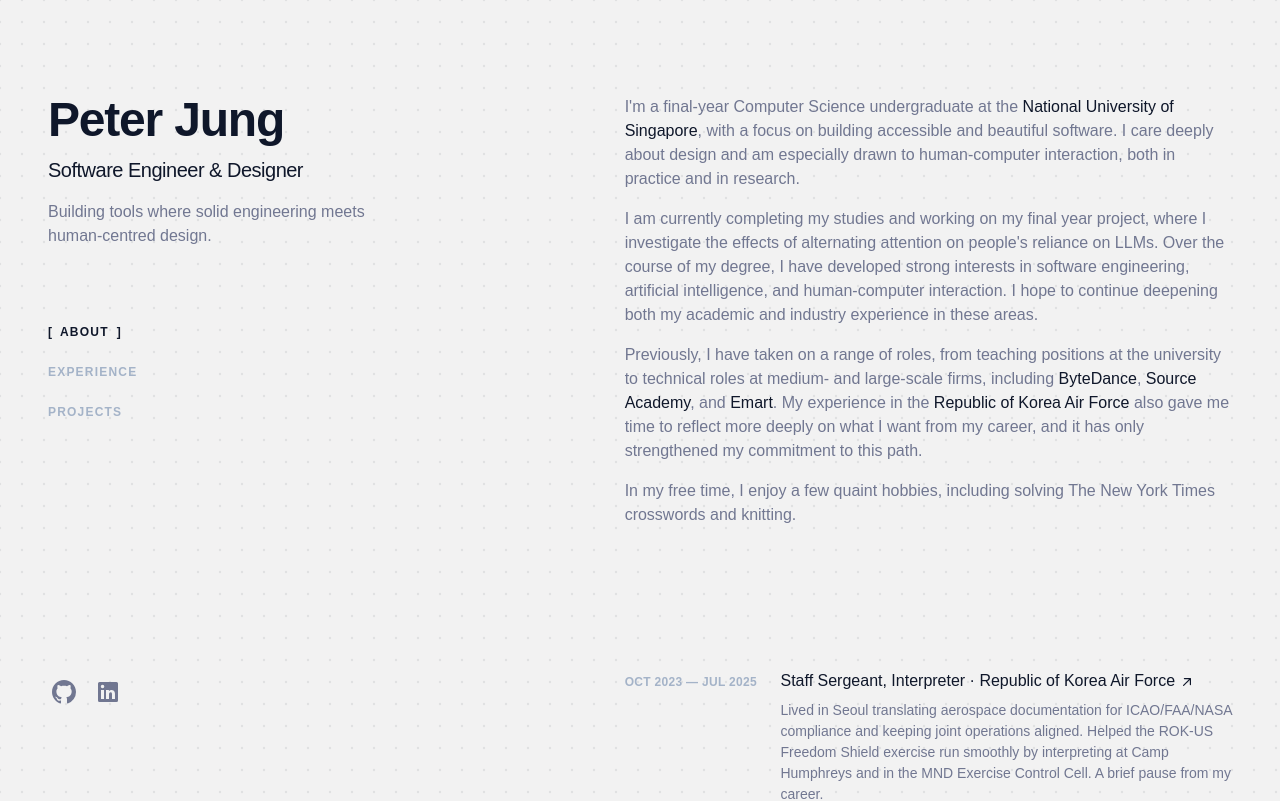
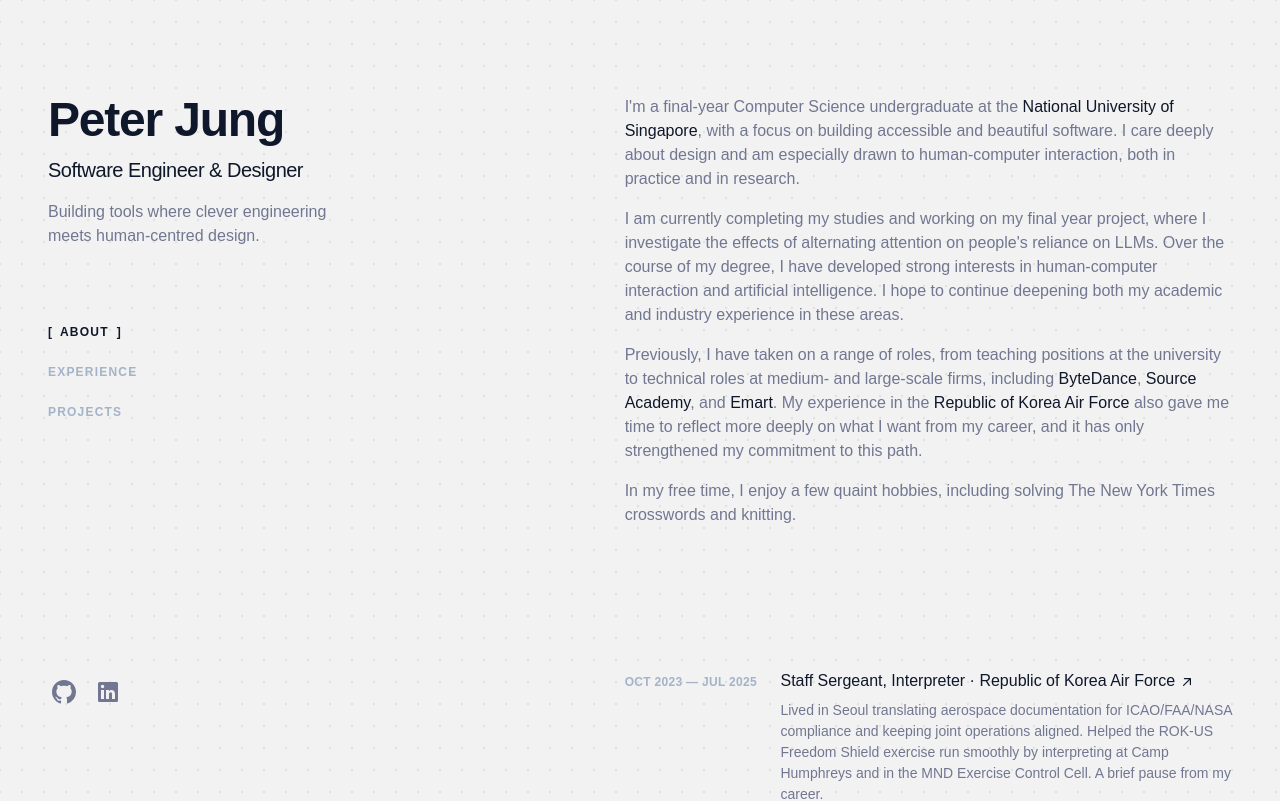
Before and after one commit to petermonky/portfolio, a Next.js app: page / in a window 1280 px wide. Shown: the top 801 px of the page. Built offline with nearby package versions, Linux system fonts and the light colour scheme; a web font is replaced by a local one.

Commit message:
feat: update text

```diff
--- a/src/components/layout/Header.tsx
+++ b/src/components/layout/Header.tsx
@@ -94,7 +94,7 @@
           Software Engineer & Designer
         </h2>
         <p className="text-secondary mt-4 max-w-xs leading-normal">
-          Building tools where solid engineering meets human-centred design.
+          Building tools where clever engineering meets human-centred design.
         </p>
         <nav className="nav hidden lg:block" aria-label="In-page jump links">
           <ul className="mt-16 w-max">
--- a/src/data/site.ts
+++ b/src/data/site.ts
@@ -67,7 +67,7 @@
     {
       type: "text",
       content:
-        "I am currently completing my studies and working on my final year project, where I investigate the effects of alternating attention on people's reliance on LLMs. Over the course of my degree, I have developed strong interests in software engineering, artificial intelligence, and human-computer interaction. I hope to continue deepening both my academic and industry experience in these areas.",
+        "I am currently completing my studies and working on my final year project, where I investigate the effects of alternating attention on people's reliance on LLMs. Over the course of my degree, I have developed strong interests in human-computer interaction and artificial intelligence. I hope to continue deepening both my academic and industry experience in these areas.",
     },
   ],
   [
```
